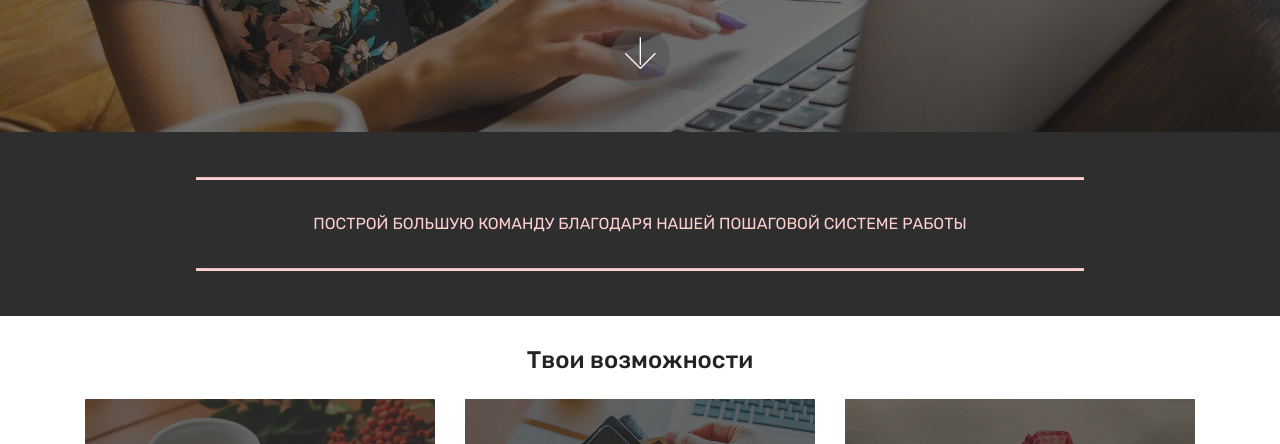
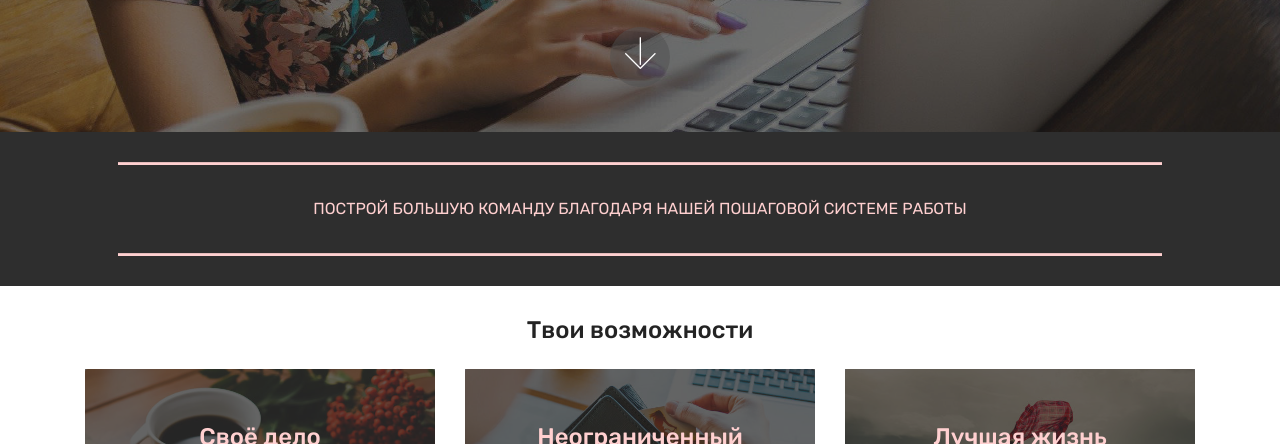
Before and after one commit to malyutaviktoria/malyutaviktoria.github.io, a plain HTML site: page index.html in a window 1280 px wide. Shown: the part 277-721 px from the top of the page. Drawn offline with Linux system fonts and the light colour scheme; files whose address does not match are found by name.

Commit message:
create github pages

```diff
--- a/assets/mobirise/css/mbr-additional.css
+++ b/assets/mobirise/css/mbr-additional.css
@@ -915,8 +915,8 @@ section.lazy-placeholder:after {
   color: #ffd0d0;
 }
 .cid-rlyJiuO6sh {
-  padding-top: 45px;
-  padding-bottom: 45px;
+  padding-top: 30px;
+  padding-bottom: 30px;
   background-color: #2e2e2e;
 }
 .cid-rlyJiuO6sh .line {
--- a/index.html
+++ b/index.html
@@ -61,7 +61,7 @@
     </nav>
 </section>
 
-<section class="engine"><a href="https://mobirise.info/s">free bootstrap theme</a></section><div class="modal mbr-popup cid-rLe2hOhUr3 fade" tabindex="-1" role="dialog" data-overlay-color="#000000" data-overlay-opacity="0.8" id="mbr-popup-v" aria-hidden="true">
+<section class="engine"><a href="https://mobirise.info/a">online website builder</a></section><div class="modal mbr-popup cid-rLe2hOhUr3 fade" tabindex="-1" role="dialog" data-overlay-color="#000000" data-overlay-opacity="0.8" id="mbr-popup-v" aria-hidden="true">
         <div class="modal-dialog modal-lg modal-dialog-centered" role="document">
             <div class="modal-content">
                 <div class="modal-header pb-0">
@@ -142,9 +142,9 @@
 
     <div class="container">
         <div class="inner-container" style="width: 100%;">
-            <hr class="line" style="width: 80%;">
+            <hr class="line" style="width: 94%;">
             <div class="section-text align-center mbr-white mbr-fonts-style display-7">ПОСТРОЙ БОЛЬШУЮ КОМАНДУ БЛАГОДАРЯ НАШЕЙ ПОШАГОВОЙ СИСТЕМЕ РАБОТЫ</div>
-            <hr class="line" style="width: 80%;">
+            <hr class="line" style="width: 94%;">
         </div>
     </div>
 </section>
```
Also changed, not shown: 1 other file.
